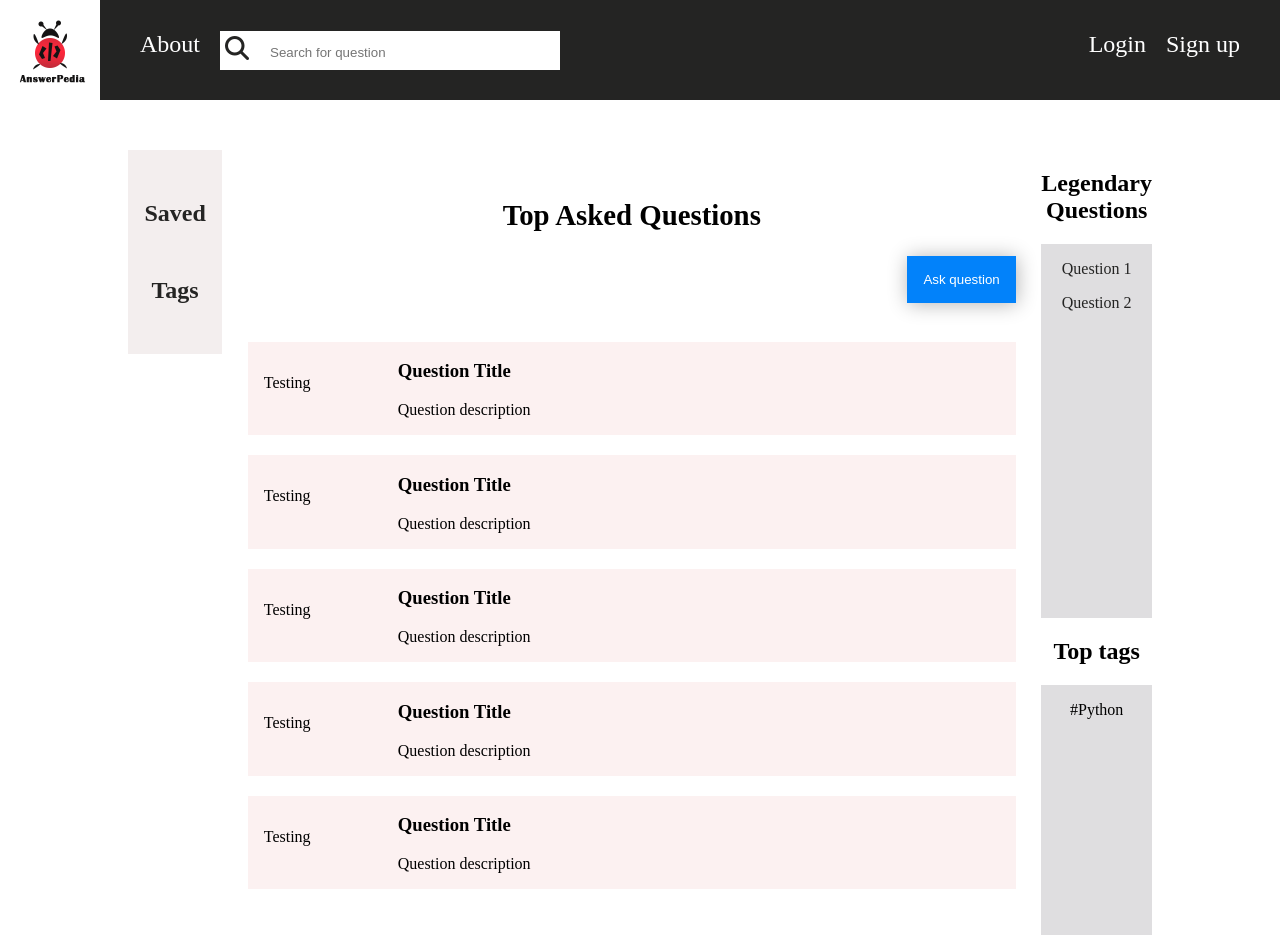
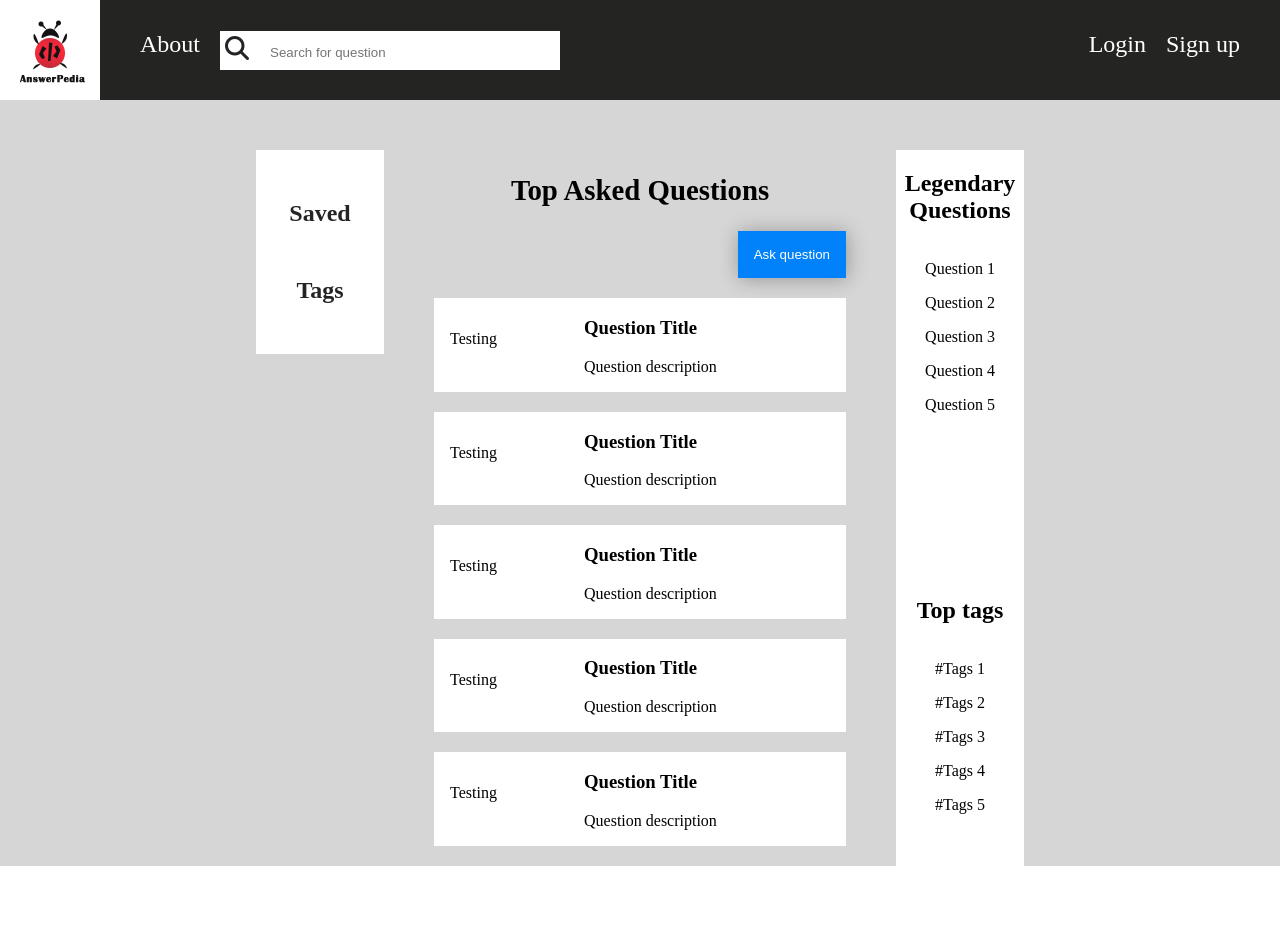
Before and after one commit to giaongo/Answerpedia, a plain HTML site: page ui/index.html in a window 1280 px wide. After the commit the page ends 866 px from the top, so only its background shows below. Drawn offline with Linux system fonts and the light colour scheme.

Commit message:
fixing index.js

```diff
--- a/ui/css/style.css
+++ b/ui/css/style.css
@@ -6,6 +6,7 @@
     --black:#242423;
     --white:#ffffff;
     --red:#ff172d;
+    --light-grey: #c5c3c3af;
     --pink-grey:#f3eeee;
     --light-pink:#fcf1f1;
     --darker-pink:#E7D0D0;
@@ -23,6 +24,7 @@
     --margin-medium:20px;
     --margin-small:10px;
     --padding-small:16px;
+    --padding-large:50px;
 }
 body {
     margin: 0;
@@ -76,6 +78,7 @@ button:active {
 }
 
 /* Styling for index.html------------------------------------------------------------------ */
+
 .navSearchBar {
     background-color: var(--white);
 }
@@ -103,31 +106,22 @@ button:active {
     margin-left: auto;
 }
 
-
 #feed {
+    background-color: var(--light-grey);
     display:flex;
-    margin-top: var(--margin-large);
-    /* justify-content: center; */
+    padding-top: var(--padding-large);
 }
 
-#feed nav {
-    margin-left: 10%;
-    flex: 1;
-}
-
-#feed aside {
-    flex:1;
-    margin-right: 10%;
-
-}
-#feed .allQuestions {
+#feed .allQuestionsContainer {
     flex:5;
-    background-color: var(--darker-pink);
     margin:0 var(--margin-large);
-
+    background-color: var(w);
 }
 #feed nav {
-    background-color:var(--pink-grey);
+    margin-left: 20%;
+    width: 10%;
+    /* background-color:var(--pink-grey); */
+    background-color: var(--white);
     height:100%;
 }
 #feed ul {
@@ -167,7 +161,6 @@ button:active {
 
 .topAskedQuestions button:hover {
     background-color: var(--blue);
-    /* transition: 0.5s; */
     color: var(--white);
 }
 
@@ -181,11 +174,12 @@ button:active {
 }
 
 .question {
-    background-color: var(--light-pink);
+    background-color: var(--white);
     clear: right;
     margin-bottom: var(--margin-medium);
     display: flex;
     cursor: pointer;
+
 }
 .question > p {
     flex-basis: 150px;
@@ -199,12 +193,15 @@ button:active {
     text-align: center;
     display: flex;
     flex-direction: column;
+    margin-right: 20%;
+    width: 10%;
+    background-color: var(--white);
 }
 #feed aside h2 {
     font-size:var(--font-heading-medium);
 }
 .legendaryContainer {
-    background-color: var(--grey);
+    background-color: var(--white);
     flex:3;
 }
 
@@ -213,8 +210,8 @@ button:active {
     color:var(--black);
     cursor: pointer;
 }
-.topTag {
-    background-color: var(--grey);
+.topTags {
+    background-color: var(--white);
     flex:2;
 }
 
--- a/ui/index.html
+++ b/ui/index.html
@@ -89,8 +89,8 @@
                 <p class="legendaryQuestion"><a href="#">Question 2</a></p>
             </div>
             <h2>Top tags</h2>
-            <div class="topTag">
-                <p>#Python</p>
+            <div class="topTags">
+                <!-- <p>#Python</p> -->
             </div>
         </aside>
     </main>
--- a/ui/js/index.js
+++ b/ui/js/index.js
@@ -3,6 +3,8 @@ const url = 'http://127.0.0.1:5500/ui/' //Change url when uploading to server
 
 //Select existing html element
 const questionContainer = document.querySelector('.questionContainer');
+const legendaryContainer = document.querySelector('.legendaryContainer');
+const topTags = document.querySelector('.topTags');
 
 //Create questions cards/sections inside allQuestion article
 const createQuestionCards = (questions) => {
@@ -25,7 +27,6 @@ const createQuestionCards = (questions) => {
         questionDivP.innerText = 'Question description';
         questionContainer.appendChild(article);
     });
-    // questionContainer.appendChild(question);
     console.log(questionContainer.innerHTML);
 }
 
@@ -38,3 +39,30 @@ createQuestionCards([
     {},
     {}
 ])
+
+
+const createLegendaryQuestionCards = () => {
+    //Clear container before appending new elements
+    legendaryContainer.innerHTML = '';
+    for (let i = 1; i <= 5; i++) {
+        const legendaryQuestionP = document.createElement('p');
+        //TODO: figure how to append p and a at the same time
+        legendaryQuestionP.className = 'legendaryQuestion';
+        legendaryQuestionP.innerText = "Question " + i;
+        legendaryContainer.appendChild(legendaryQuestionP);
+    }
+}
+
+createLegendaryQuestionCards();
+
+
+const createTopTagCards = () => {
+    topTags.innerHTML = '';
+    for (let i = 1; i <= 5; i++) {
+        const topTagsP = document.createElement('p');
+        topTagsP.innerText = "#Tags " + i;
+        topTags.appendChild(topTagsP);
+    }
+}
+
+createTopTagCards();
```
